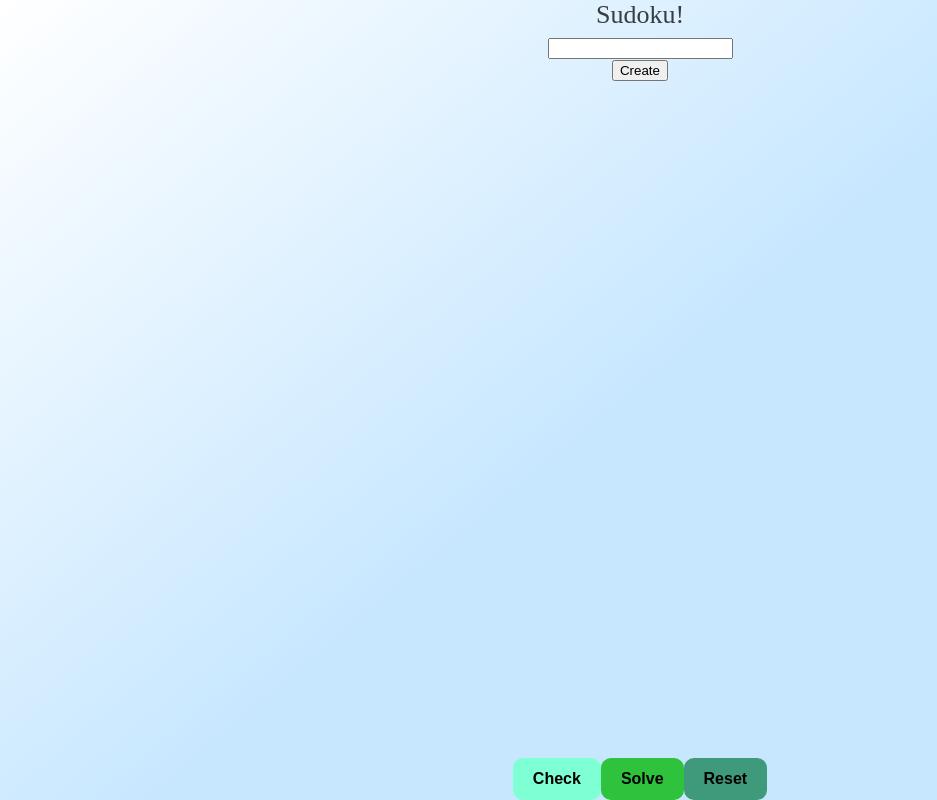
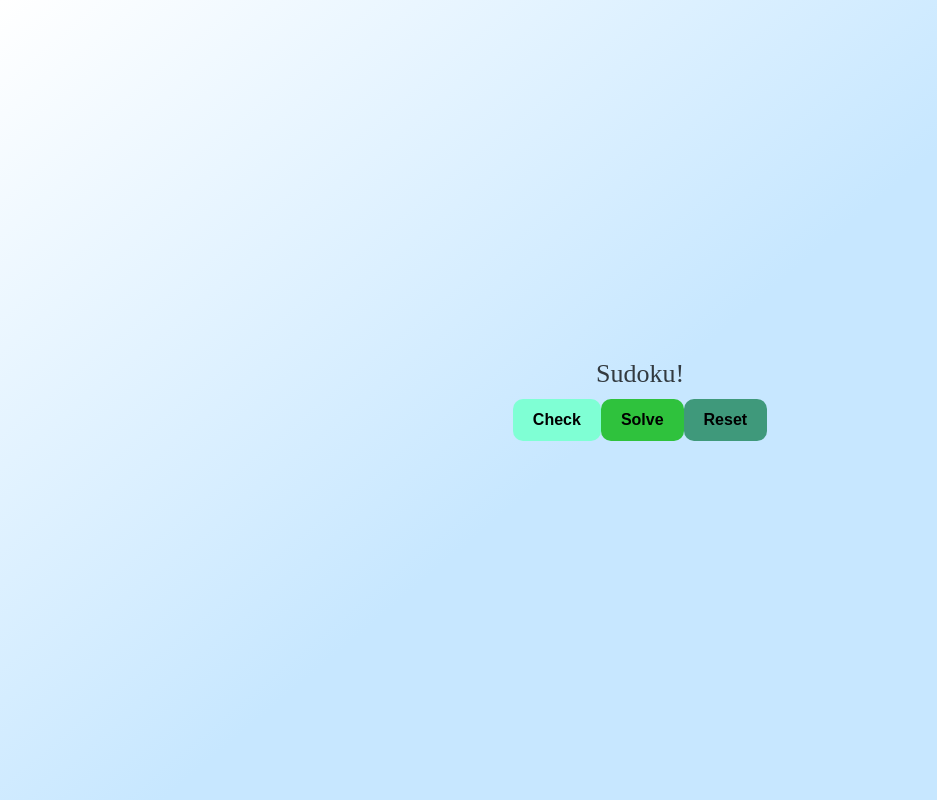
Before and after one commit to tanner1399/sudoku-app, a React (Vite) app: page /Game in a window 1280 px wide. Shown: the whole page, without its empty margins (0-937 px from the left). Built offline with nearby package versions, Linux system fonts and the light colour scheme.

Commit message:
Almost working scaling, help

```diff
--- a/src/components/scaleBoard.tsx
+++ b/src/components/scaleBoard.tsx
@@ -1,66 +1,43 @@
-import { Component } from "react";
 import "./Board.css";
-import { generateSudokuBoard } from "./sudokuGenerator.tsx";
 
-class ScaleBoard extends Component {
-  state = {
-    boardSize: "",
-    inputBoard: [] as number[][],
-    createdBoard: [] as number[][],
+import React, { useState, useEffect } from "react";
+
+interface ScaleBoardProps {
+  boardSize: string;
+}
+
+function ScaleBoard({ boardSize }: ScaleBoardProps) {
+  const [inputBoard, setInputBoard] = useState<number[][]>([]);
+  const [createdBoard, setCreatedBoard] = useState<number[][]>([]);
+
+  const createBoard = (size: number) => {
+    const newBoard = Array.from({ length: size }, () => Array(size).fill(-1));
+    setInputBoard(newBoard);
+    setCreatedBoard(newBoard);
   };
 
-  createBoard = () => {
-    const boardSize = parseInt(this.state.boardSize, 10);
-    if (!isNaN(boardSize) && boardSize > 0) {
-      //const newBoard = Array.from({ length: boardSize }, () =>
-            //   Array(boardSize).fill(-1)
-      // );
-      const newBoard = generateSudokuBoard();
-      this.setState({
-        inputBoard: newBoard,
-        createdBoard: newBoard,
-      });
-    } else {
-      alert("Invalid board size! Try again");
+  useEffect(() => {
+    const size = parseInt(boardSize, 10);
+    if (!isNaN(size) && size > 0) {
+      createBoard(size);
     }
-  };
+  }, [boardSize]);
 
-  handleChange = (event: React.ChangeEvent<HTMLInputElement>) => {
-    this.setState({
-      boardSize: event.target.value,
-    });
-  };
-
-  handleCellChange = (
+  const handleCellChange = (
     event: React.ChangeEvent<HTMLInputElement>,
     row: number,
     col: number
   ) => {
-    const { createdBoard } = this.state;
     const newBoard = [...createdBoard];
     newBoard[row][col] = parseInt(event.target.value, 10) || -1;
-
-    this.setState({
-      createdBoard: newBoard,
-    });
+    setCreatedBoard(newBoard);
   };
-
-  render() {
-    const { createdBoard } = this.state;
 
   return (
     <div className="center-board">
       <div className="Board-header">
         Sudoku!
-          <form>
-            <input
-              onChange={this.handleChange}
-              type="number"
-              value={this.state.boardSize}
-            ></input>
-          </form>
-          <button onClick={this.createBoard}>Create</button>
-          {createdBoard && (
+        {createdBoard.length > 0 && (
           <table>
             {/* Mapping over rows and columns to generate Sudoku grid */}
             <tbody className="board-container">
@@ -76,7 +53,7 @@ class ScaleBoard extends Component {
                     >
                       <input
                         onChange={(e) =>
-                            this.handleCellChange(e, rowIndex, colIndex)
+                          handleCellChange(e, rowIndex, colIndex)
                         }
                         value={col === -1 ? "" : col}
                         className="cellInput"
@@ -98,6 +75,5 @@ class ScaleBoard extends Component {
     </div>
   );
 }
-}
 
 export default ScaleBoard;
--- a/src/main.tsx
+++ b/src/main.tsx
@@ -4,11 +4,12 @@ import { createBrowserRouter, RouterProvider } from "react-router-dom";
 import "./index.css";
 import Root from "./routes/home.tsx";
 import ScaleBoard from "./components/scaleBoard.tsx";
+// import boardSize from "./components/scaleBoard.tsx";
 
 const router = createBrowserRouter([
   {
     path: "Game",
-    element: <ScaleBoard />,
+    element: <ScaleBoard boardSize="" />,
   },
   {
     path: "/",
--- a/src/routes/home.tsx
+++ b/src/routes/home.tsx
@@ -1,7 +1,7 @@
 import React, { useState, useEffect } from "react";
 import "./home.css";
-
 import { useNavigate } from "react-router-dom";
+import ScaleBoard from "../components/scaleBoard";
 
 export default function Root() {
   useEffect(() => {
@@ -11,9 +11,17 @@ export default function Root() {
   const [username, setUsername] = useState("");
   const [showModal, setShowModal] = useState(true);
   const [isLoggedIn, setIsLoggedIn] = useState(false);
+  const [boardSize, setBoardSize] = useState("");
+  const [boardCreated, setBoardCreated] = useState(false);
 
   function handleClick() {
-    navigate("/Game");
+    const size = parseInt(boardSize, 10);
+    if (!isNaN(size) && size > 0) {
+      setBoardCreated(true);
+      navigate("/Game", { state: { boardSize } });
+    } else {
+      alert("Please select a valid board size before starting the game");
+    }
   }
 
   function handleLogin() {
@@ -22,6 +30,11 @@ export default function Root() {
       setIsLoggedIn(true);
     }
   }
+
+  const handleBoardSize = (e: React.ChangeEvent<HTMLInputElement>) => {
+    const size = e.target.value;
+    setBoardSize(size);
+  };
 
   function validateUsername(username: string) {
     if (username.length > 20) {
@@ -57,7 +70,15 @@ export default function Root() {
           </p>
         </div>
       )}
-
+      <form>
+        <input
+          type="number"
+          value={boardSize}
+          placeholder="Enter board size"
+          onChange={handleBoardSize}
+        ></input>
+      </form>
+      {boardCreated && <ScaleBoard boardSize={boardSize} />}
       <div className="buttons-container">
         <div className="difficulty-buttons">
           <button className="easy-button">Easy</button>
```
Lines whose indentation alone changed are shown as unchanged.
